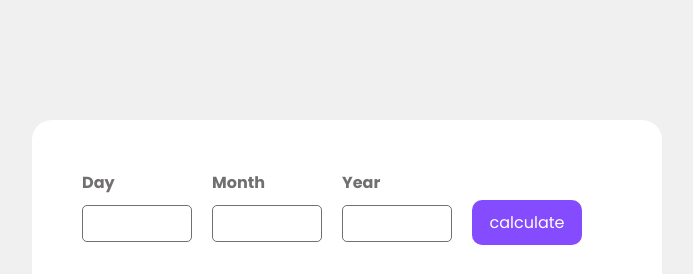
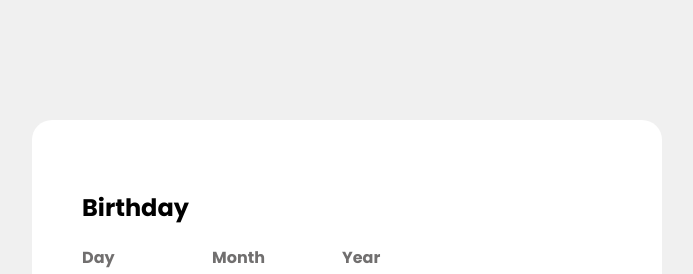
Before and after one commit to elma0101/age-calculator, a plain HTML site: page index.html in a window 1280 px wide. Shown: the top 274 px of the page, without its empty margins (293-986 px from the left). Drawn offline with Linux system fonts and the light colour scheme.

Commit message:
Update index.html

```diff
--- a/index.html
+++ b/index.html
@@ -18,7 +18,7 @@
     <div class="container">
         <div class="block">
 
-
+            <h2>Birthday</h2>
             <form >
                 <div class="values">
                 <div class="group">
```
